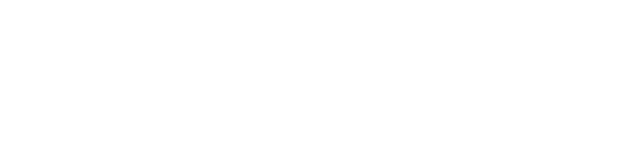
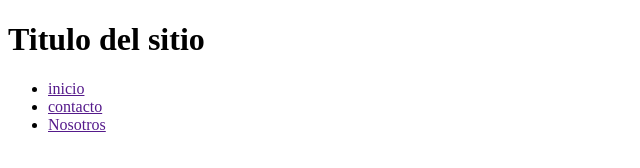
Before and after one commit to Tiago-GD/clase-github, a plain HTML site: page index.html in a window 1280 px wide. Shown: the whole page, without its empty margins (0-640 px from the left). Drawn offline with Linux system fonts and the light colour scheme.

Commit message:
creacion de header en proyecto rama

```diff
--- a/index.html
+++ b/index.html
@@ -8,7 +8,14 @@
 </head>
 <body>
     <header>
-
+        <h1>Titulo del sitio</h1>
+        <nav>
+            <ul>
+                <li><a href="">inicio</a></li>
+                <li><a href="">contacto</a></li>
+                <li><a href="">Nosotros</a></li>
+            </ul>
+        </nav>
     </header>
     <main>
 
```
